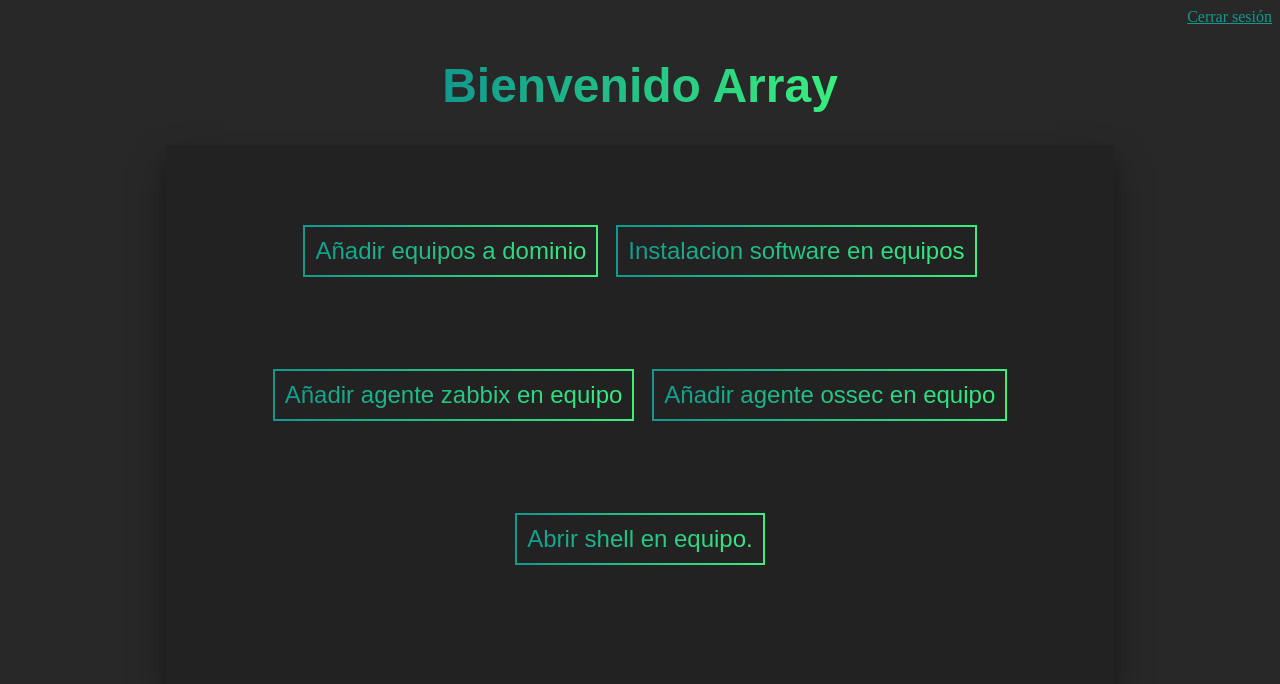
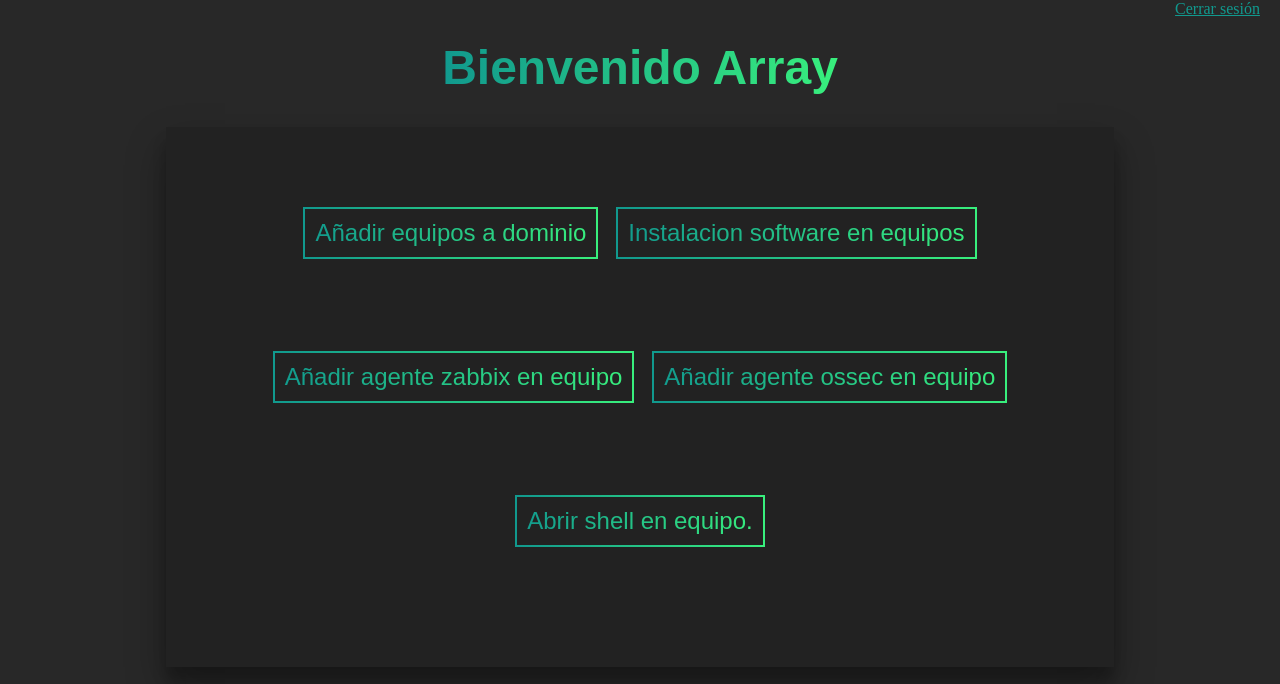
Before and after one commit to victoravtr/Proyecto, a PHP site: page /proyecto/ in a window 1280 px wide. Shown: the top 684 px of the page. Run offline with PHP 8.4, Linux system fonts and the light colour scheme; the visitor is signed in with stand-in values (Sample User, id 1).

Commit message:
Update style_index.css

```diff
--- a/Web-Proyecto-Content/assets/styles/style_index.css
+++ b/Web-Proyecto-Content/assets/styles/style_index.css
@@ -9,9 +9,20 @@ body {
 
 .cerrar {
     color: #11998e;
-    text-align: end;
-    width: 100%;
-    display: block;
+    text-align: center;
+    width: 125px;
+    position: absolute;
+    top: 0;
+    right: 0;
+}
+
+.config {
+    color: #11998e;
+    /* text-align: center; */
+    width: 125px;
+    position: absolute;
+    top: 0;
+    left: 0;
 }
 
 .elementos {
```
